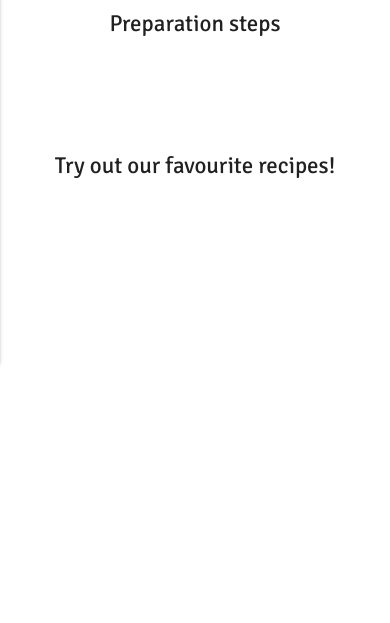
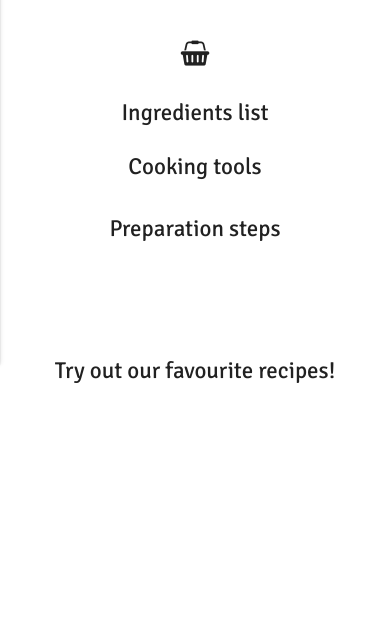
Before and after one commit to AlexiaDelorme/project-cookbook, a Python web app: template templates/recipes/recipe_description.html in a window 390 px wide. Shown: the part 541-1164 px from the top of the page. Run offline with Jinja, Linux system fonts and the light colour scheme; the template is opened without the code that fills it, so the values that code supplies are empty; some libraries are stand-ins or nearby versions.

Commit message:
Reviewed grid system to increase responsiveness

```diff
--- a/templates/recipes/recipe_description.html
+++ b/templates/recipes/recipe_description.html
@@ -3,17 +3,20 @@
 
 <div class="row container-section">
 
-    <div class="row center" id="recipe-indicator">
+    <div class="row center-align" id="recipe-indicator">
 
-        <div class="col s2 offset-s2">Serves {{ recipe.serving }}</div>
+        <!-- Serving -->
+        <div class="col s12 m3 l2 offset-l2">Serves {{ recipe.serving }}</div>
 
-        <div class="col s2">
+        <!-- Diets -->
+        <div class="col s12 m3 l2">
             {% for diet in recipe.diet %}
                 {{ diet.capitalize() }} <br>
             {% endfor %}
         </div>
 
-        <div class="col s2"><i class="fa fa-clock-o" aria-hidden="true"></i>
+        <!-- Preparation time -->
+        <div class="col s12 m3 l2"><i class="fa fa-clock-o" aria-hidden="true"></i>
             {% if hours == "" %}
                 {{minutes}} min
             {% elif minutes == 0 %}
@@ -23,37 +26,43 @@
             {% endif %}
         </div>
 
-        <div class="col s2"><i class="fa fa-hand-peace-o" aria-hidden="true"></i> {{ recipe.difficulty.capitalize() }}</div>
+        <!-- Difficulty -->
+        <div class="col s12 m3 l2"><i class="fa fa-hand-peace-o" aria-hidden="true"></i> {{ recipe.difficulty.capitalize() }}</div>
 
     </div>
 
-    <div class="row center">
-        <div class="col s6 offset-s3"><img class="card-img" src="../{{recipe.image_path}}" alt="{{recipe.recipe_name}}"></img>
+    <!-- Recipe image -->
+    <div class="row center-align">
+        <div class="col s12 m8 offset-m2 l6 offset-l3"><img class="card-img" src="../{{recipe.image_path}}" alt="{{recipe.recipe_name}}"></img>
         </div>
     </div>
 
-    <div class="row center">
+    <!-- Recipe description -->
+    <div class="row center-align">
         <p> {{ recipe.recipe_description.capitalize() }} </p>
     </div>
 
-    <div class="row center">
-        <i class="fa fa-shopping-basket" aria-hidden="true"></i>
+    <!-- Shopping cart icon -->
+    <div class="row center-align">
+        <i class="fa fa-shopping-basket " aria-hidden="true"></i>
     </div>
 
-    <div class="row center">
+    <div class="row center-align">
 
-        <div class="col s4 offset-s3 left-align">
+        <!-- Ingredients -->
+        <div class="col s12 m6 l4 offset-l2">
             <h5>Ingredients list</h5>
-            <ul class = "list-styling">
+            <ul class="list-styling">
                 {% for ingredient in recipe.ingredients %}
                 <li>{{ ingredient.capitalize() }}</li>
                 {% endfor %}
             </ul>
         </div>
 
-        <div class="col s4 left-align">
+        <!-- Tools -->
+        <div class="col s12 m6 l4">
             <h5>Cooking tools</h5>
-            <ul class = "list-styling">
+            <ul class="list-styling">
                 {% for tool in recipe.tools %}
                 <li>{{ tool.capitalize() }}</li>
                 {% endfor %}
@@ -62,18 +71,16 @@
 
     </div>
 
-    <div class="row center">
-
+    <!-- Instructions-->
+    <div class="row center-align">
         <h5>Preparation steps</h5>
-
-        <div class="col s8 offset-s2 left-align">
+        <div class="col s12 l8 offset-l2 left-align">
             <ol>
                 {% for instruction in recipe.instructions %}
                     <li>{{ instruction.capitalize() }}</li>
                 {% endfor %}
             </ol>
         </div>
-
     </div>
 
 </div>
@@ -82,8 +89,8 @@
 
 {% block carousel %}
 
-<h5 class="center headline-carousel">Try out our favourite recipes!</h5>
-
+<!-- Carousel-->
+<h5 class="center-align headline-carousel">Try out our favourite recipes!</h5>
 <div class="carousel">
     {% for image in carousel %}
     <a class="carousel-item" href="#"><img src="../{{ image }}"></a>
```
Lines whose indentation alone changed are shown as unchanged.
